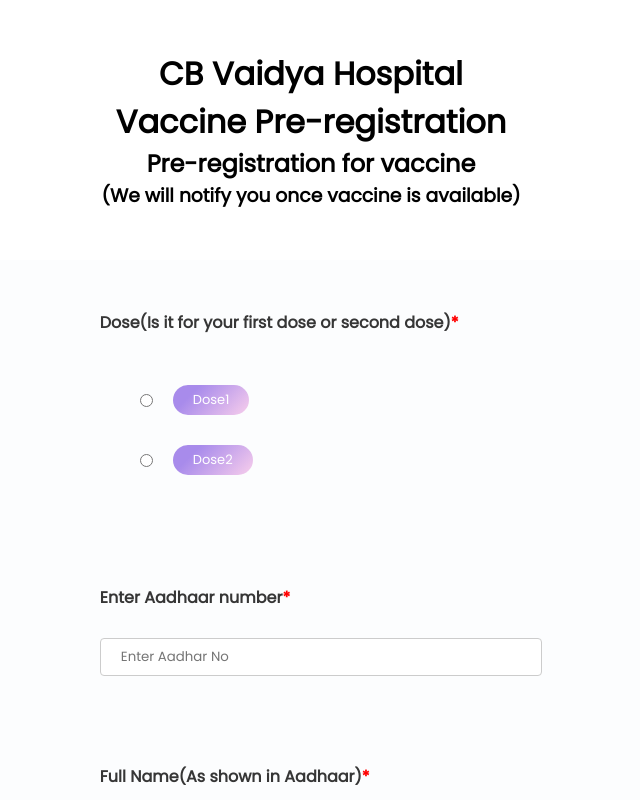
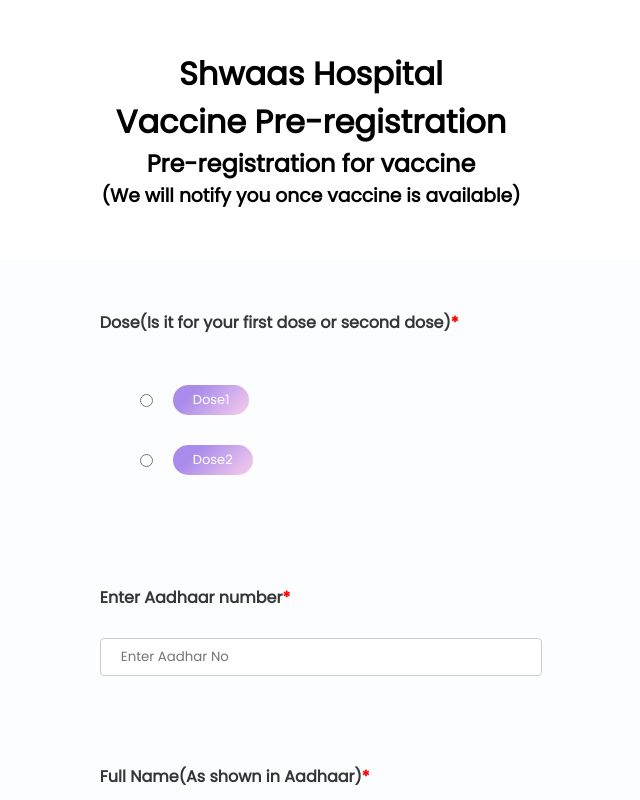
Before and after one commit to PramodRai10/shwaas_pre_registration, a Gatsby site: page / in a window 1280 px wide. Shown: the top 800 px of the page, without its empty margins (329-969 px from the left). Built offline with nearby package versions, Linux system fonts and the light colour scheme; Gatsby itself is replaced by a stand-in of ours.

Commit message:
change name

```diff
--- a/src/components/Navbar.js
+++ b/src/components/Navbar.js
@@ -3,7 +3,7 @@ import React from 'react'
 export default function Navbar(){
 return(
     <div className="navbar">
-	<h1>CB Vaidya Hospital</h1>
+	<h1>Shwaas Hospital</h1>
         <h1>Vaccine Pre-registration</h1>
         <h2>Pre-registration for vaccine</h2>
         <h3>(We will notify you once vaccine is available)</h3>
```
